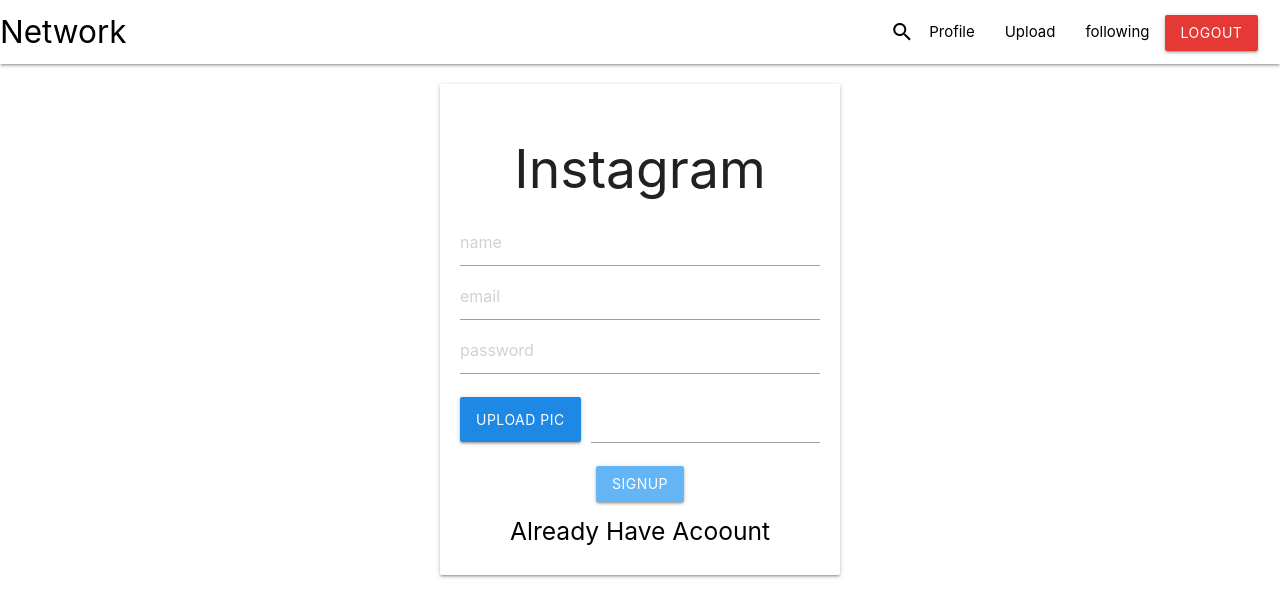
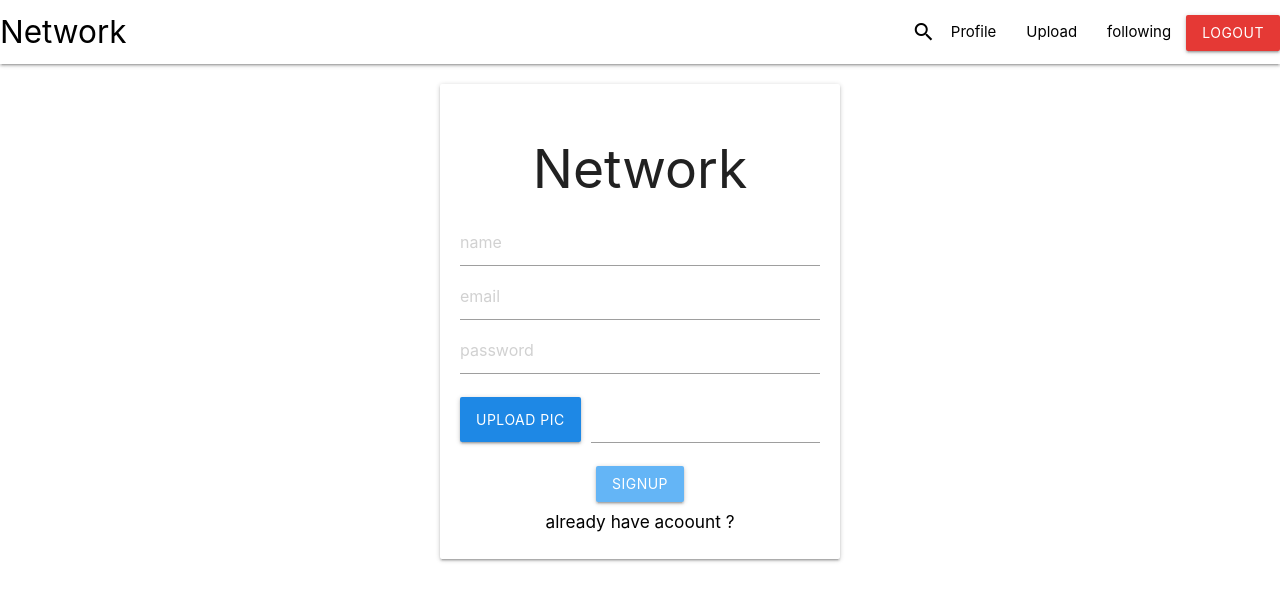
Before and after one commit to Aryan-Raj-Cs/socialnetworkfinal, a React (Create React App) app in the folder client/: page /signup in a window 1280 px wide. Shown: the top 616 px of the page. Built offline with nearby package versions, Linux system fonts and the light colour scheme; sample sign-in values are in the browser's storage; a web font is replaced by a local one.

Commit message:
make it better final time

```diff
--- a/client/src/components/Navbar1.js
+++ b/client/src/components/Navbar1.js
@@ -19,11 +19,11 @@
     if(state){
   return [
     <>
-          <li key="1"><i  data-target="modal1" className="large material-icons modal-trigger" style={{color:"black"}}>search</i></li>,
-          <li> <Link to="profile"  >Profile</Link></li>,
-          <li  > <Link to="create"  >Upload</Link></li>,
+          <li key="1"><i  data-target="modal1" className="large material-icons modal-trigger" style={{color:"black"}}>search</i></li>
+          <li> <Link to="profile"  >Profile</Link></li>
+          <li  > <Link to="create"  >Upload</Link></li>
           {/* <li  > <a href="create"  >Upload</a></li>, */}
-          <li key="4"><Link to="/myfollowingpost" >following</Link></li>,
+          <li key="4"><Link to="/myfollowingpost" >following</Link></li>
           <li style={{color:"red",padding:"0px"}}
            >
 
@@ -37,7 +37,7 @@
           </button>
 
 
-          </li>,
+          </li>
 
 
 
--- a/client/src/components/screens/SignUp.js
+++ b/client/src/components/screens/SignUp.js
@@ -76,7 +76,7 @@
 
         <div className="mycard">
             <div className="card auth-card">
-                <h2>Instagram</h2>
+                <h2>Network</h2>
                 <input type="text" placeholder="name"
                 value={name}
                  onChange={(e)=>{setName(e.target.value)}}
@@ -105,7 +105,7 @@
                 <button className="btn waves-effect waves-light #64b5f6 blue lighten-2" onClick={postData} >SignUp
 
                  </button>
-                 <h5><Link to='/signin'>Already Have Acoount</Link> </h5>
+                 <h6><Link to='/signin'>already have acoount ?</Link> </h6>
 
             </div>
         </div>
--- a/client/src/components/screens/Signin.js
+++ b/client/src/components/screens/Signin.js
@@ -70,7 +70,7 @@
 
         <div className="mycard">
             <div className="card auth-card">
-                <h2>Instagram</h2>
+                <h2>Network</h2>
                 <input type="text" placeholder="email"
                  value={email}
                  onChange={(e)=>{setEmail(e.target.value)}}
```
